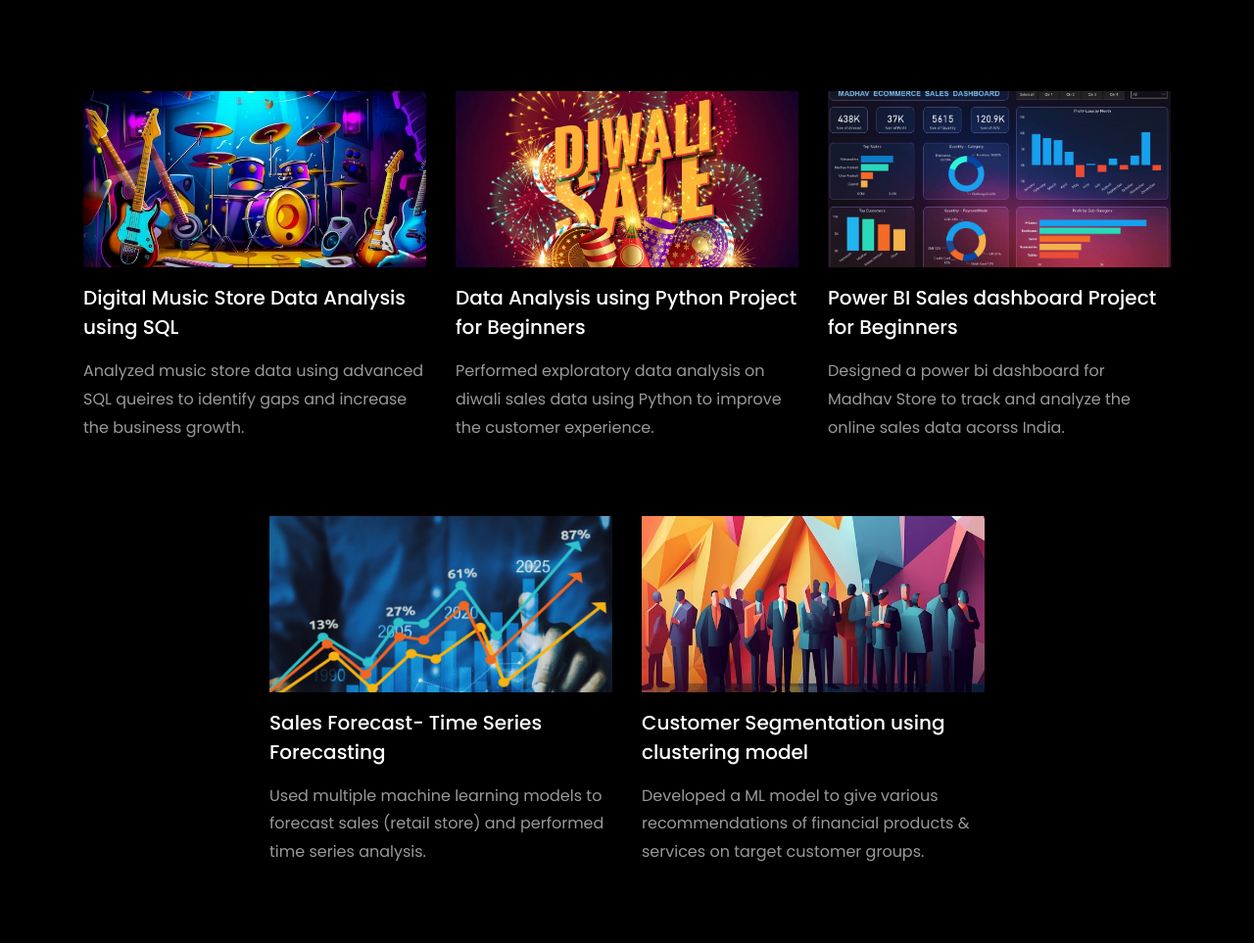
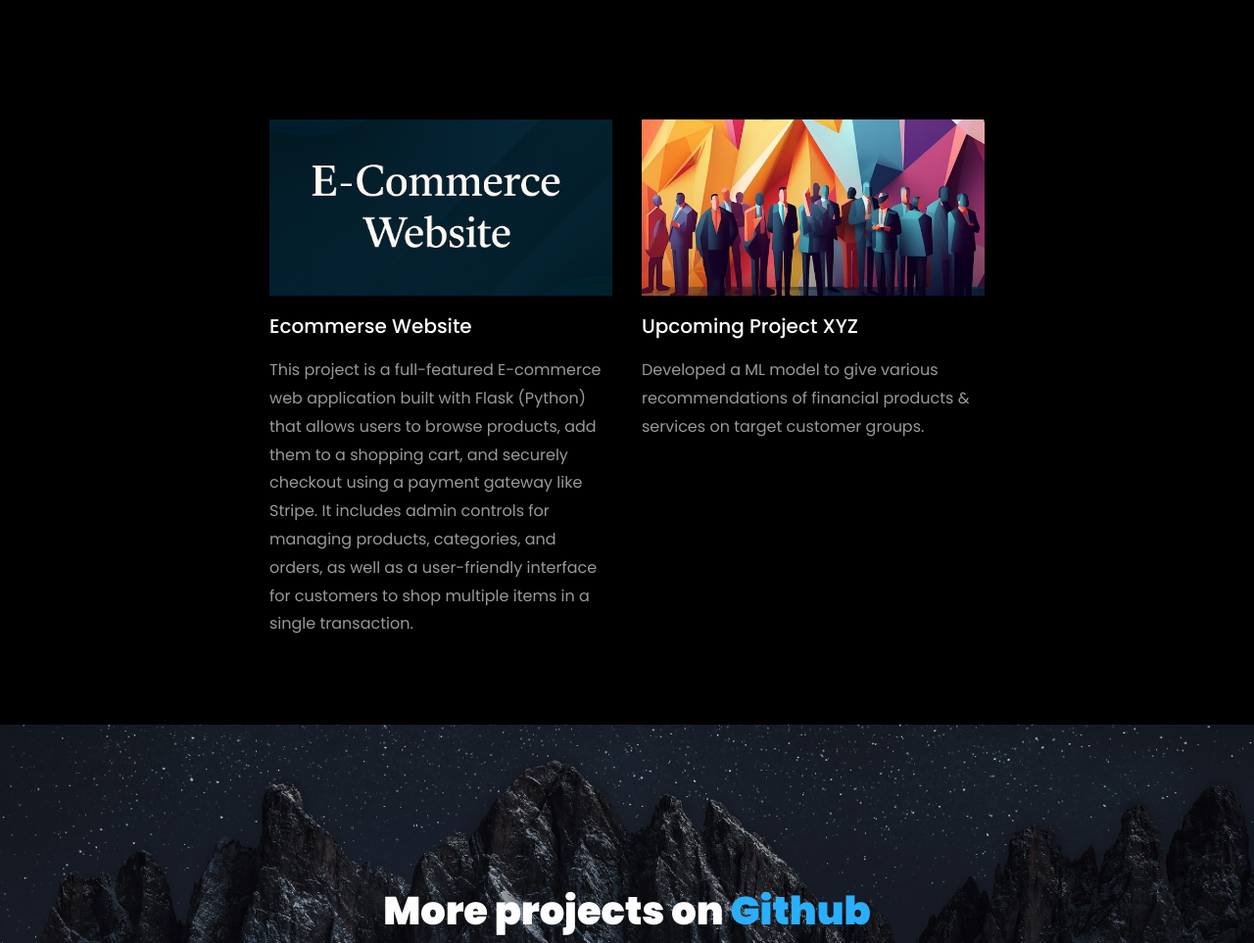
Before and after one commit to Shadabmulla07/shadabmulla.github.io, a plain HTML site: page index.html in a window 1280 px wide. Shown: the part 4117-5080 px from the top of the page at 98% size. Drawn offline with Linux system fonts and the light colour scheme; files whose address does not match are found by name.

Commit message:
added new project

```diff
--- a/index.html
+++ b/index.html
@@ -435,7 +435,7 @@
           </div>
         </div>
         <div class="row d-flex">
-          <div class="col-md-4 d-flex ftco-animate">
+          <!-- <div class="col-md-4 d-flex ftco-animate">
           	<div class="blog-entry justify-content-end">
               <a href="https://github.com/Shadabmulla07/SQL_Music_Store_Analysis/blob/main/Music_Store_Query.sql" class="block-20 zoom-effect" style="background-image: url('images/proj_1.jpg');">
               </a>
@@ -445,8 +445,8 @@
                 <p>Analyzed music store data using advanced SQL queires to identify gaps and increase the business growth.</p>
               </div>
             </div>
-          </div>
-          <div class="col-md-4 d-flex ftco-animate">
+          </div> -->
+          <!-- <div class="col-md-4 d-flex ftco-animate">
           	<div class="blog-entry justify-content-end">
               <a href="https://github.com/Shadabmulla07/Python_Diwali_Sales_Analysis/blob/main/Diwali_Sales_Analysis.ipynb" class="block-20 zoom-effect" style="background-image: url('images/proj_2.jpg');">
               </a>
@@ -467,19 +467,19 @@
                 <p>Designed a power bi dashboard for Madhav Store to track and analyze the online sales data acorss India.</p>
               </div>
             </div>
-          </div>
+          </div> -->
         </div>
 	<br>
 		<!-- added justify-content-center to center align the last two projects -->
 		<div class="row d-flex justify-content-center">
 			<div class="col-md-4 d-flex ftco-animate">
 				<div class="blog-entry justify-content-end">
-				<a href="https://github.com/Shadabmulla07/sales_forecasting/tree/main" class="block-20 zoom-effect" style="background-image: url('images/proj_4.jpg');">
+				<a href="https://github.com/Shadabmulla07/ecommerse-website" class="block-20 zoom-effect" style="background-image: url('images/proj_4.png');">
 				</a>
 				<div class="text mt-3 float-right d-block">
 
-				  <h3 class="heading"><a href="https://github.com/Shadabmulla07/sales_forecasting/tree/main">Sales Forecast- Time Series Forecasting</a></h3>
-				  <p>Used multiple machine learning models to forecast sales (retail store) and performed time series analysis.</p>
+				  <h3 class="heading"><a href="https://github.com/Shadabmulla07/ecommerse-website">Ecommerse Website</a></h3>
+				  <p>This project is a full-featured E-commerce web application built with Flask (Python) that allows users to browse products, add them to a shopping cart, and securely checkout using a payment gateway like Stripe. It includes admin controls for managing products, categories, and orders, as well as a user-friendly interface for customers to shop multiple items in a single transaction.</p>
 				</div>
 			  </div>
 			</div>
@@ -489,7 +489,7 @@
 				</a>
 				<div class="text mt-3 float-right d-block">
 
-				  <h3 class="heading"><a href="https://github.com/Shadabmulla07/customer_segmentation/blob/main/Customer_Segmentation-final.ipynb">Customer Segmentation using clustering model</a></h3>
+				  <h3 class="heading"><a href="https://github.com/Shadabmulla07/customer_segmentation/blob/main/Customer_Segmentation-final.ipynb">Upcoming Project XYZ</a></h3>
 				  <p>Developed a ML model to give various recommendations of financial products &amp; services on target customer groups.</p>
 				</div>
 			  </div>
```
Also changed, not shown: images/proj_4.jpg (deleted), images/proj_4.png (added).
